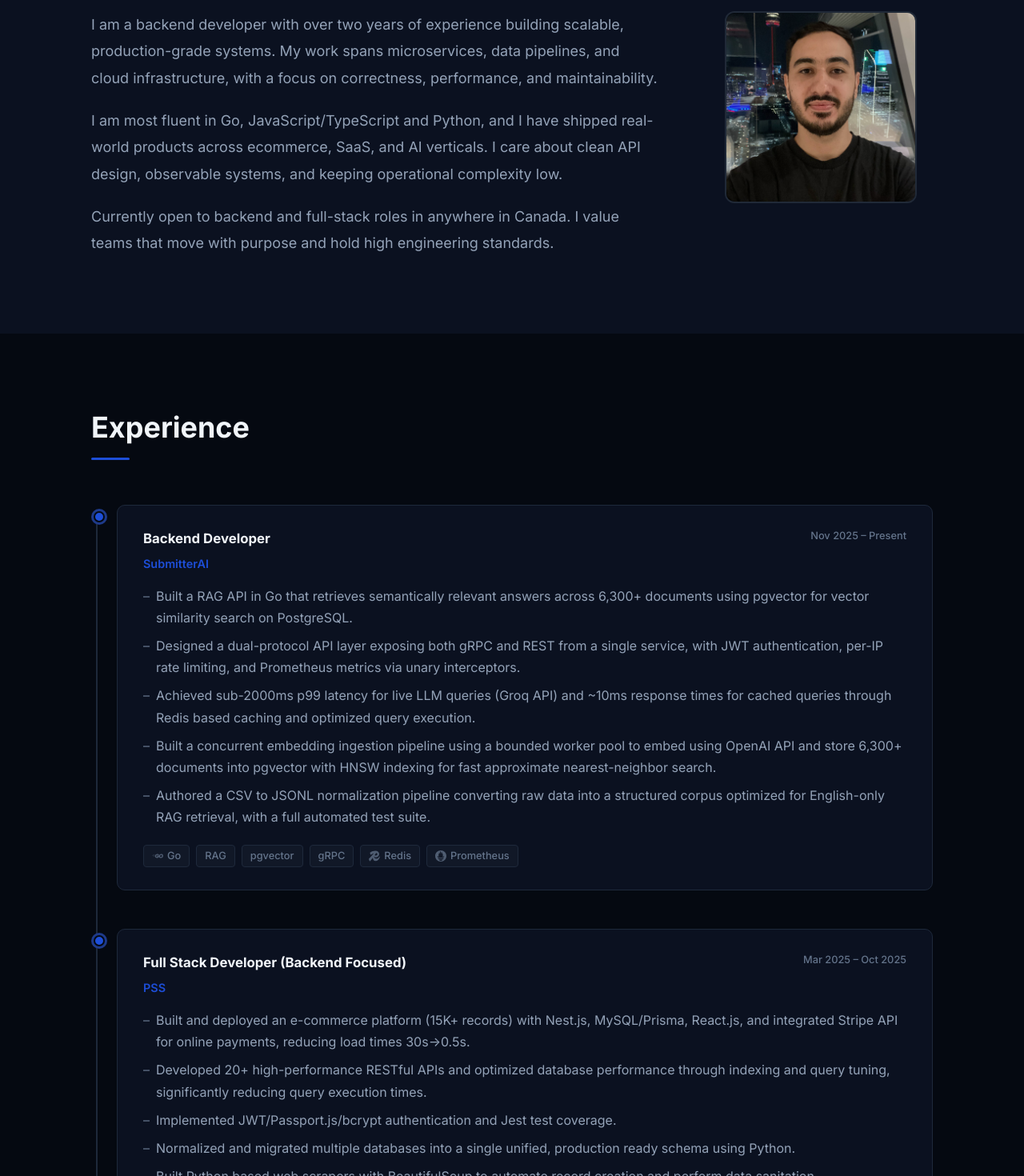
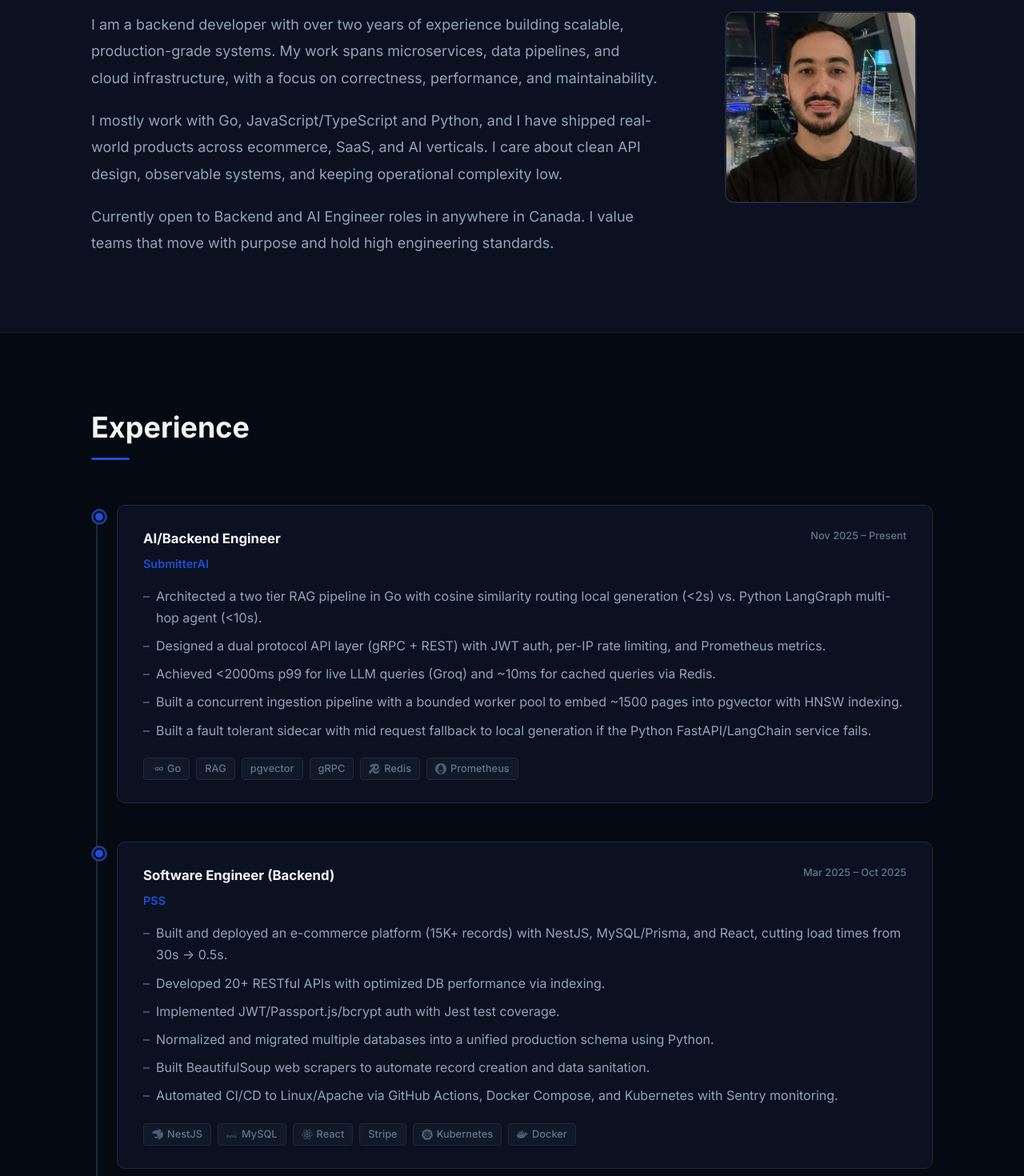
Before and after one commit to saji2000/myPortfolio, a React (Vite) app: page / in a window 1280 px wide. Shown: the part 1000-2470 px from the top of the page at 80% size. Built offline with nearby package versions, Linux system fonts and the light colour scheme.

Commit message:
Updated website, praise God

```diff
--- a/src/App.tsx
+++ b/src/App.tsx
@@ -30,29 +30,29 @@
 
 const JOBS: Job[] = [
   {
-    role: 'Backend Developer',
+    role: 'AI/Backend Engineer',
     company: 'SubmitterAI',
     period: 'Nov 2025 – Present',
     bullets: [
-      'Built a RAG API in Go that retrieves semantically relevant answers across 6,300+ documents using pgvector for vector similarity search on PostgreSQL.',
-      'Designed a dual-protocol API layer exposing both gRPC and REST from a single service, with JWT authentication, per-IP rate limiting, and Prometheus metrics via unary interceptors.',
-      'Achieved sub-2000ms p99 latency for live LLM queries (Groq API) and ~10ms response times for cached queries through Redis based caching and optimized query execution.',
-      'Built a concurrent embedding ingestion pipeline using a bounded worker pool to embed using OpenAI API and store 6,300+ documents into pgvector with HNSW indexing for fast approximate nearest-neighbor search.',
-      'Authored a CSV to JSONL normalization pipeline converting raw data into a structured corpus optimized for English-only RAG retrieval, with a full automated test suite.',
+      'Architected a two tier RAG pipeline in Go with cosine similarity routing local generation (<2s) vs. Python LangGraph multi-hop agent (<10s).',
+      'Designed a dual protocol API layer (gRPC + REST) with JWT auth, per-IP rate limiting, and Prometheus metrics.',
+      'Achieved <2000ms p99 for live LLM queries (Groq) and ~10ms for cached queries via Redis.',
+      'Built a concurrent ingestion pipeline with a bounded worker pool to embed ~1500 pages into pgvector with HNSW indexing.',
+      'Built a fault tolerant sidecar with mid request fallback to local generation if the Python FastAPI/LangChain service fails.',
     ],
     tags: ['Go', 'RAG', 'pgvector', 'gRPC', 'Redis', 'Prometheus'],
   },
   {
-    role: 'Full Stack Developer (Backend Focused)',
+    role: 'Software Engineer (Backend)',
     company: 'PSS',
     period: 'Mar 2025 – Oct 2025',
     bullets: [
-      'Built and deployed an e-commerce platform (15K+ records) with Nest.js, MySQL/Prisma, React.js, and integrated Stripe API for online payments, reducing load times 30s→0.5s.',
-      'Developed 20+ high-performance RESTful APIs and optimized database performance through indexing and query tuning, significantly reducing query execution times.',
-      'Implemented JWT/Passport.js/bcrypt authentication and Jest test coverage.',
-      'Normalized and migrated multiple databases into a single unified, production ready schema using Python.',
-      'Built Python based web scrapers with BeautifulSoup to automate record creation and perform data sanitation.',
-      'Automated CI/CD deployments to a Linux/Apache server using GitHub Actions, Docker Compose, and Kubernetes manifests, with Sentry monitoring.',
+      'Built and deployed an e-commerce platform (15K+ records) with NestJS, MySQL/Prisma, and React, cutting load times from 30s → 0.5s.',
+      'Developed 20+ RESTful APIs with optimized DB performance via indexing.',
+      'Implemented JWT/Passport.js/bcrypt auth with Jest test coverage.',
+      'Normalized and migrated multiple databases into a unified production schema using Python.',
+      'Built BeautifulSoup web scrapers to automate record creation and data sanitation.',
+      'Automated CI/CD to Linux/Apache via GitHub Actions, Docker Compose, and Kubernetes with Sentry monitoring.',
     ],
     tags: ['NestJS', 'MySQL', 'React', 'Stripe', 'Kubernetes', 'Docker'],
   },
@@ -208,7 +208,7 @@
     <section id="hero" className="hero">
       <div className="hero__container">
         <div ref={ref} className="fade-in">
-          <span className="hero__eyebrow">Backend Engineer</span>
+          <span className="hero__eyebrow">AI/Backend Engineer</span>
           <h1 className="hero__name">Sajad Daneshmand</h1>
           <p className="hero__location">
             <MapPin size={15} />
@@ -223,7 +223,7 @@
               <Linkedin size={16} />
               LinkedIn
             </a>
-            <a href="mailto:sajaddaneshmand79@gmail.com" className="btn btn--outline">
+            <a href="mailto:me@sajaddaneshmand.com" className="btn btn--outline">
               <Mail size={16} />
               Email
             </a>
@@ -251,10 +251,10 @@
                 I am a backend developer with over two years of experience building scalable, production-grade systems. My work spans microservices, data pipelines, and cloud infrastructure, with a focus on correctness, performance, and maintainability.
               </p>
               <p>
-                I am most fluent in Go, JavaScript/TypeScript and Python, and I have shipped real-world products across ecommerce, SaaS, and AI verticals. I care about clean API design, observable systems, and keeping operational complexity low.
+                I mostly work with Go, JavaScript/TypeScript and Python, and I have shipped real-world products across ecommerce, SaaS, and AI verticals. I care about clean API design, observable systems, and keeping operational complexity low.
               </p>
               <p>
-                Currently open to backend and full-stack roles in anywhere in Canada. I value teams that move with purpose and hold high engineering standards.
+                Currently open to Backend and AI Engineer roles in anywhere in Canada. I value teams that move with purpose and hold high engineering standards.
               </p>
             </div>
             <div className="about__photo-wrap">
@@ -396,9 +396,9 @@
           Open to backend and full-stack opportunities. Reach out via email or connect on LinkedIn.
         </p>
         <div className="contact__links">
-          <a href="mailto:sajaddaneshmand79@gmail.com" className="btn btn--primary">
+          <a href="mailto:me@sajaddaneshmand.com" className="btn btn--primary">
             <Mail size={16} />
-            sajaddaneshmand79@gmail.com
+            me@sajaddaneshmand.com
           </a>
           <a href="https://github.com/saji2000" target="_blank" rel="noopener noreferrer" className="btn btn--outline">
             <Github size={16} />
```
